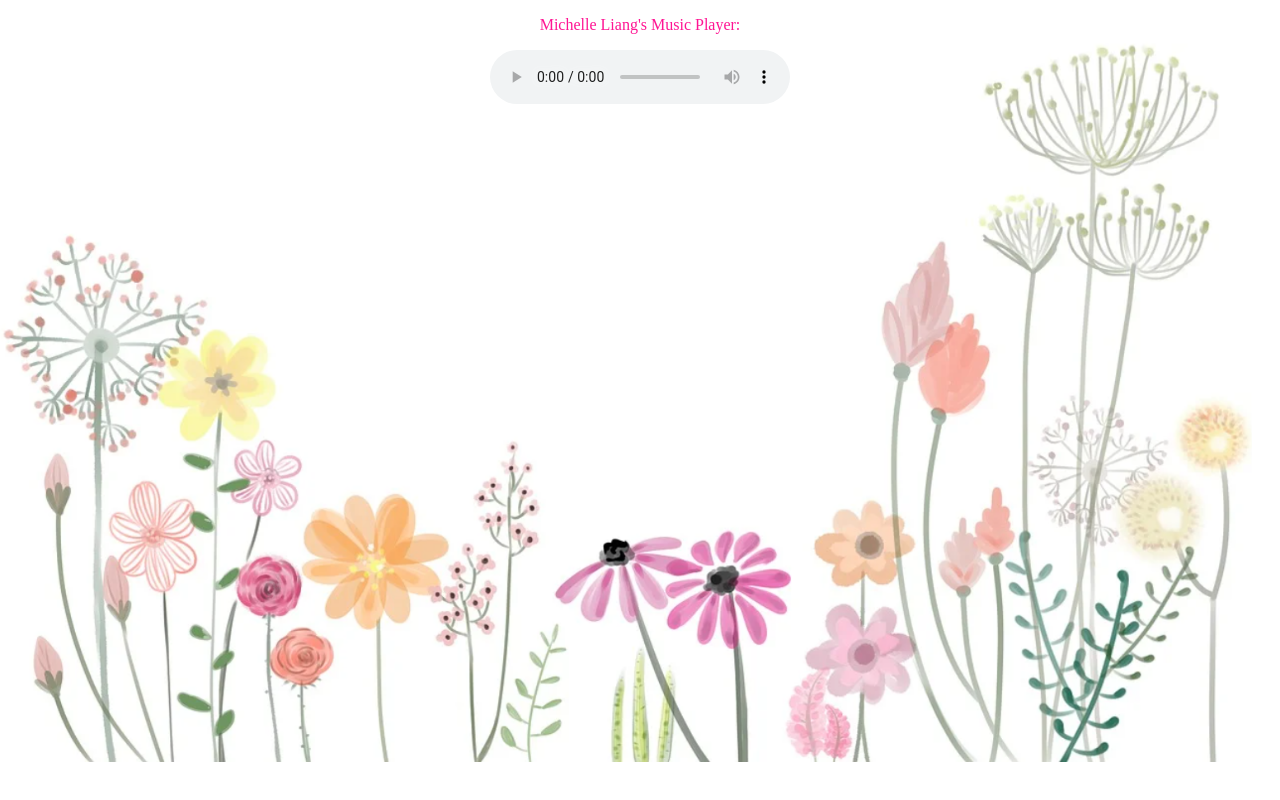
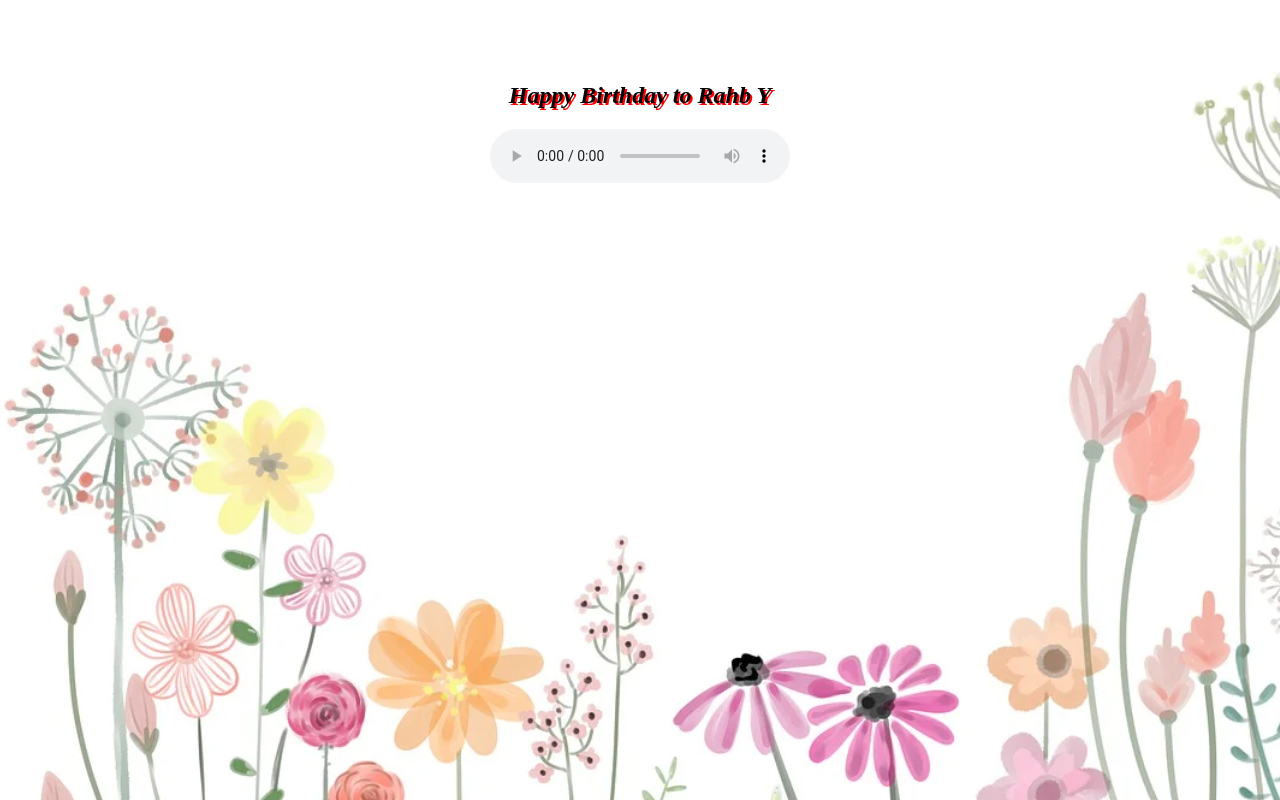
Before and after one commit to YongLiang24/Defect-Practice, a plain HTML site: page index.html in a window 1280 px wide. Drawn offline with Linux system fonts and the light colour scheme.

Commit message:
Update index.html

```diff
--- a/index.html
+++ b/index.html
@@ -1,13 +1,23 @@
 <!DOCTYPE html>
 <html>
-<body style="background-image:url('flower.png'); background-repeat: no-repeat; background-size: cover; text-align: center;">
 
- <p style="color:deeppink; font-style:bold";>Michelle Liang's Music Player: </p>
- <audio controls id="play-audio">
- <source src="Empire.mp3" type="audio/mpeg">
-Your browser does not support the audio element.
+<style>
+body {
+background-color: powderblue;
+background-image: url("flower.png");
+background-repeat: repeat;
+background-attachment: fixed;
+}
+</style>
+<body>
+<br/><br/><br/>
+<div style="text-align: center">
+<h2 style="text-shadow: 2px 2px #FF0000; font-style: italic;">Happy Birthday to Rahb Y</h2>
+<audio controls id="play-audio">
+  <source src="Empire.mp3" type="audio/mpeg">
+  Your browser does not support the audio element.
 </audio>
-
+</div>
 <script>
 
 let playAudio = Document.getElementById("play-audio");
```
